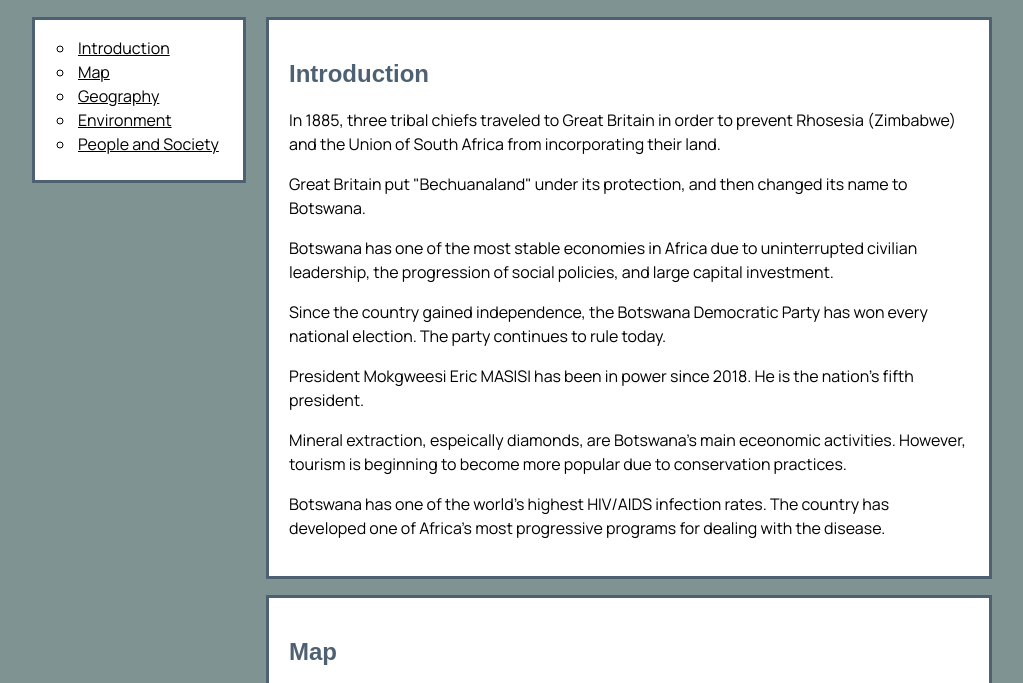
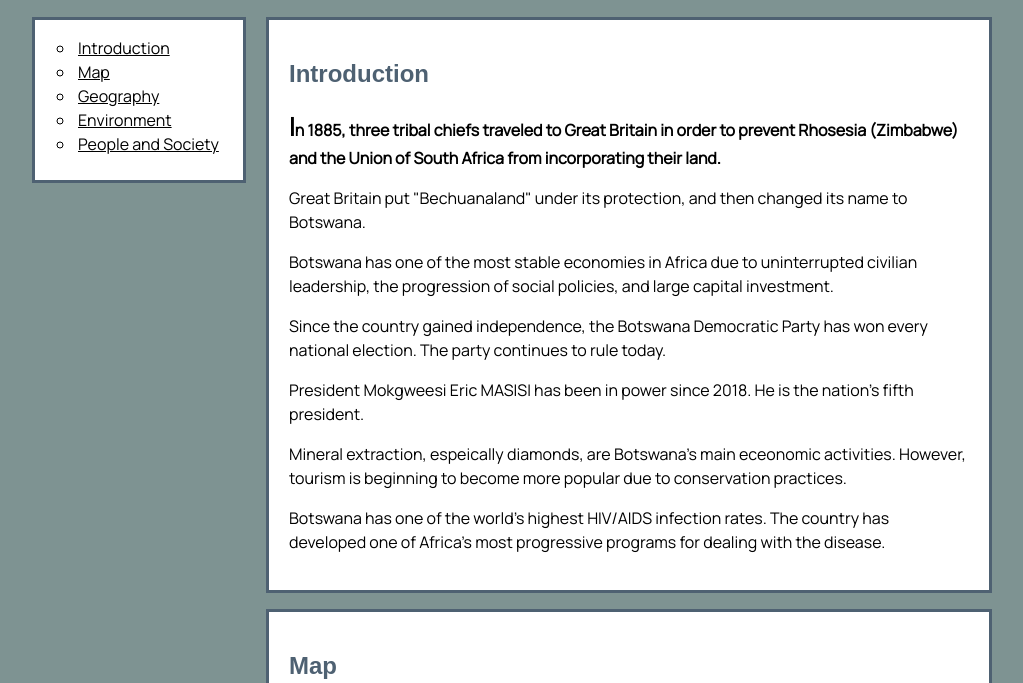
Before and after one commit to AHaas195/ahaas195.github.io, a plain HTML site: page botswana.html in a window 1280 px wide. Shown: the part 117-800 px from the top of the page, without its empty margins (128-1151 px from the left). Drawn offline with Linux system fonts and the light colour scheme.

Commit message:
Update style.css

```diff
--- a/css/style.css
+++ b/css/style.css
@@ -196,3 +196,11 @@ footer a {
   top: 7px;
   left: 10px;
 }
+
+.first {
+  font-weight: bold;
+}
+.first::first-letter {
+  font-size: 25px;
+  font-weight:bolder;
+}
```
